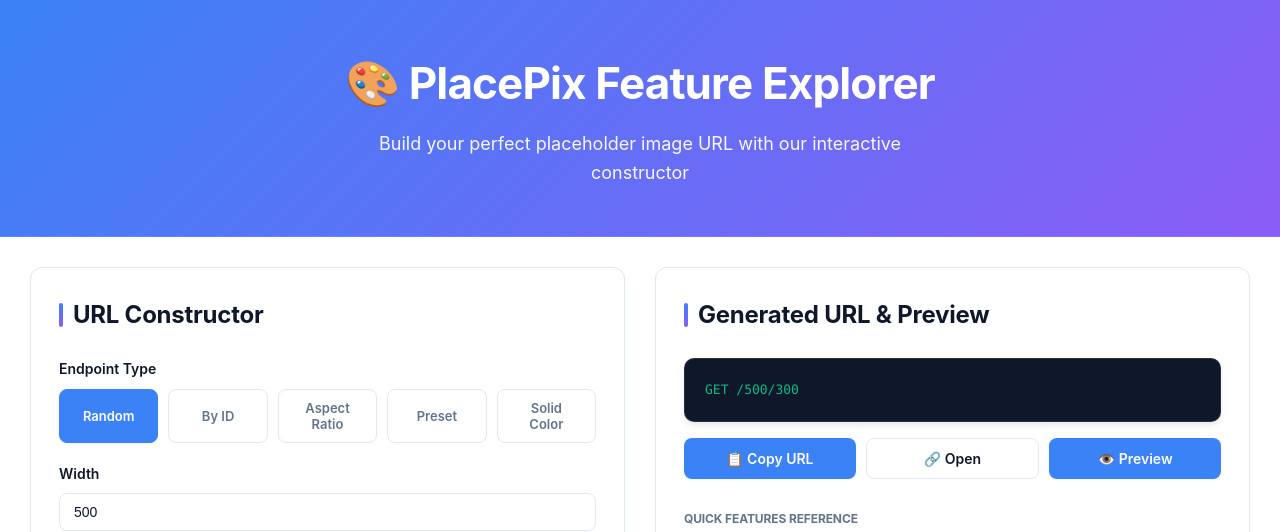
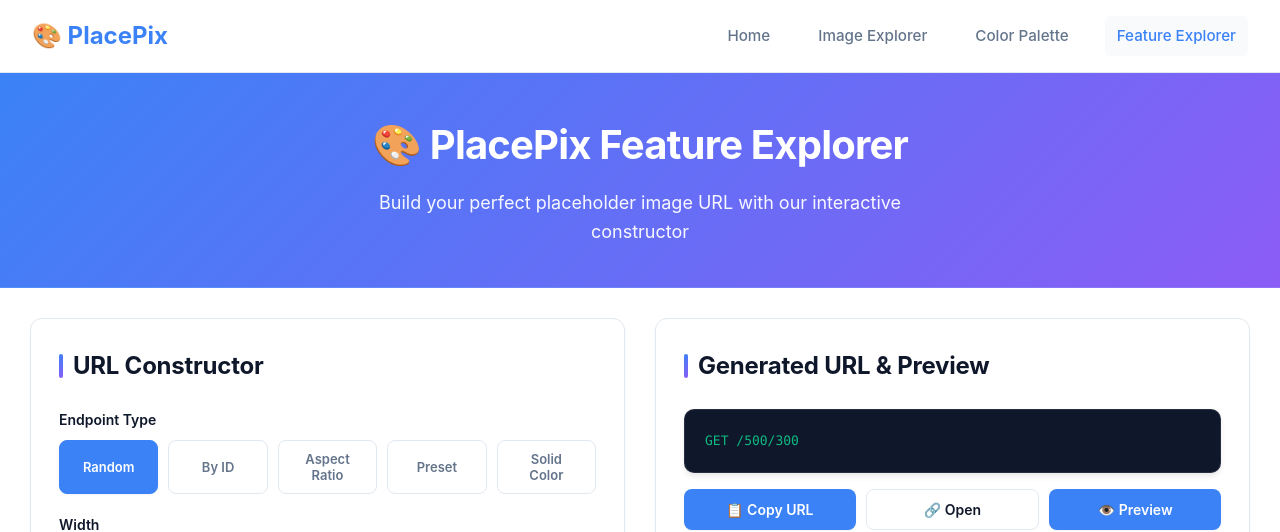
Before and after one commit to riadvice/placepix, a FastAPI app: page /features in a window 1280 px wide. Shown: the top 532 px of the page. Run offline with FastAPI, Linux system fonts and the light colour scheme; parts of the project's set-up code (start-up, migrations or seed data) failed here and were passed over.

Commit message:
Add navigation header to feature explorer page for easy navigation

```diff
--- a/templates/features.html
+++ b/templates/features.html
@@ -46,16 +46,68 @@
             min-height: 100vh;
         }
 
+        nav {
+            background: var(--surface);
+            border-bottom: 1px solid var(--border);
+            padding: 0;
+            box-shadow: var(--shadow-sm);
+        }
+
+        nav .nav-container {
+            max-width: 1400px;
+            margin: 0 auto;
+            display: flex;
+            align-items: center;
+            justify-content: space-between;
+            padding: 16px 32px;
+        }
+
+        nav .logo {
+            font-size: 1.5em;
+            font-weight: 700;
+            color: var(--primary);
+            text-decoration: none;
+            display: flex;
+            align-items: center;
+            gap: 8px;
+        }
+
+        nav .nav-links {
+            display: flex;
+            gap: 24px;
+            align-items: center;
+        }
+
+        nav .nav-links a {
+            color: var(--text-secondary);
+            text-decoration: none;
+            font-weight: 500;
+            font-size: 0.95em;
+            transition: color 0.2s ease;
+            padding: 8px 12px;
+            border-radius: 6px;
+        }
+
+        nav .nav-links a:hover {
+            color: var(--primary);
+            background: var(--background);
+        }
+
+        nav .nav-links a.active {
+            color: var(--primary);
+            background: var(--background);
+        }
+
         header {
             background: linear-gradient(135deg, var(--primary) 0%, var(--secondary) 100%);
             color: white;
-            padding: 48px 32px;
+            padding: 40px 32px;
             text-align: center;
             border-bottom: 1px solid rgba(255, 255, 255, 0.1);
         }
 
         header h1 {
-            font-size: 2.75em;
+            font-size: 2.5em;
             margin-bottom: 12px;
             font-weight: 700;
             letter-spacing: -0.02em;
@@ -67,6 +119,20 @@
             font-weight: 400;
             max-width: 600px;
             margin: 0 auto;
+        }
+
+        @media (max-width: 768px) {
+            nav .nav-container {
+                flex-direction: column;
+                gap: 16px;
+                padding: 16px;
+            }
+
+            nav .nav-links {
+                gap: 12px;
+                flex-wrap: wrap;
+                justify-content: center;
+            }
         }
 
         .content {
@@ -452,6 +518,18 @@
     </style>
 </head>
 <body>
+    <nav>
+        <div class="nav-container">
+            <a href="/" class="logo">🎨 PlacePix</a>
+            <div class="nav-links">
+                <a href="/">Home</a>
+                <a href="/images">Image Explorer</a>
+                <a href="/palette">Color Palette</a>
+                <a href="/features" class="active">Feature Explorer</a>
+            </div>
+        </div>
+    </nav>
+
     <div class="container">
         <header>
             <h1>🎨 PlacePix Feature Explorer</h1>
```
